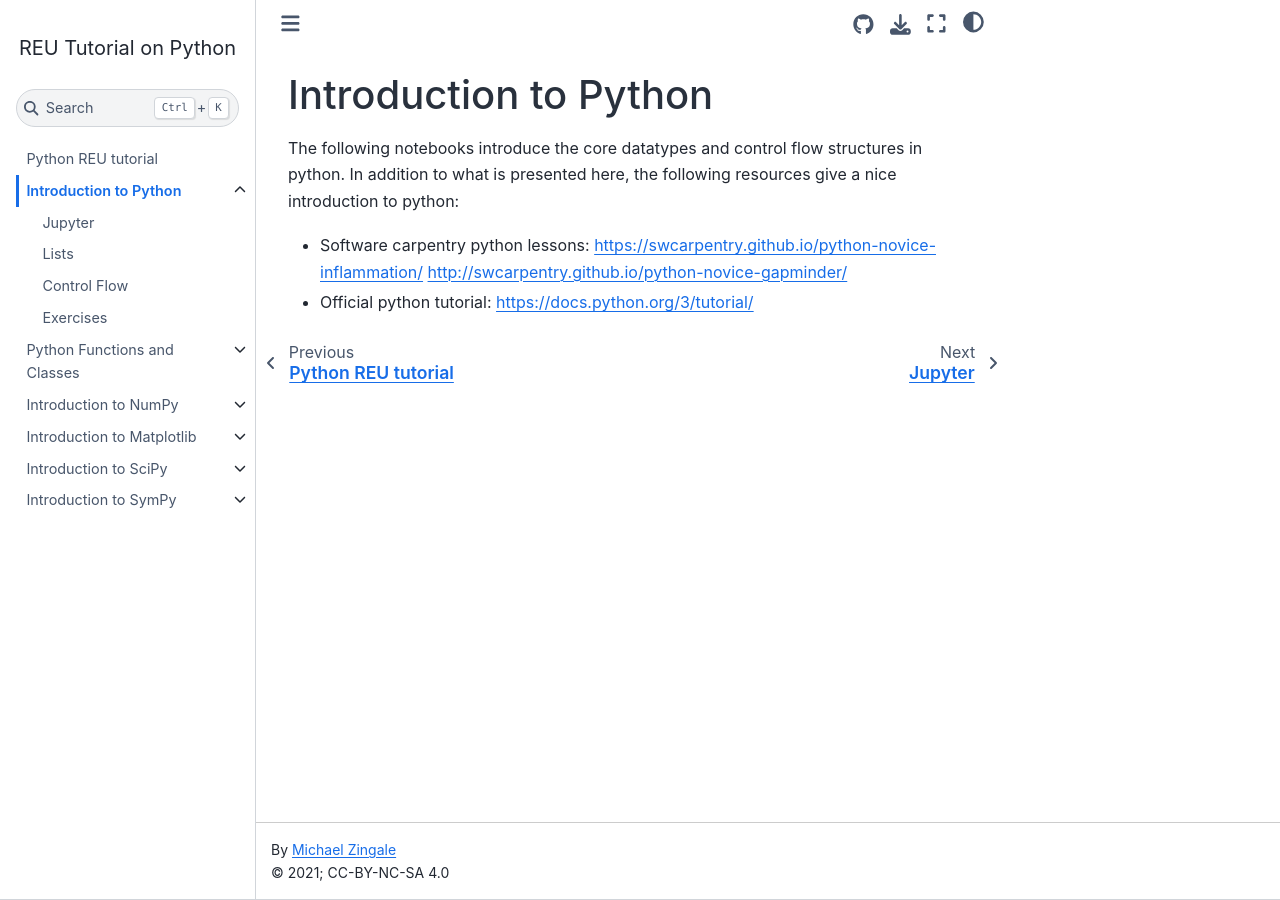
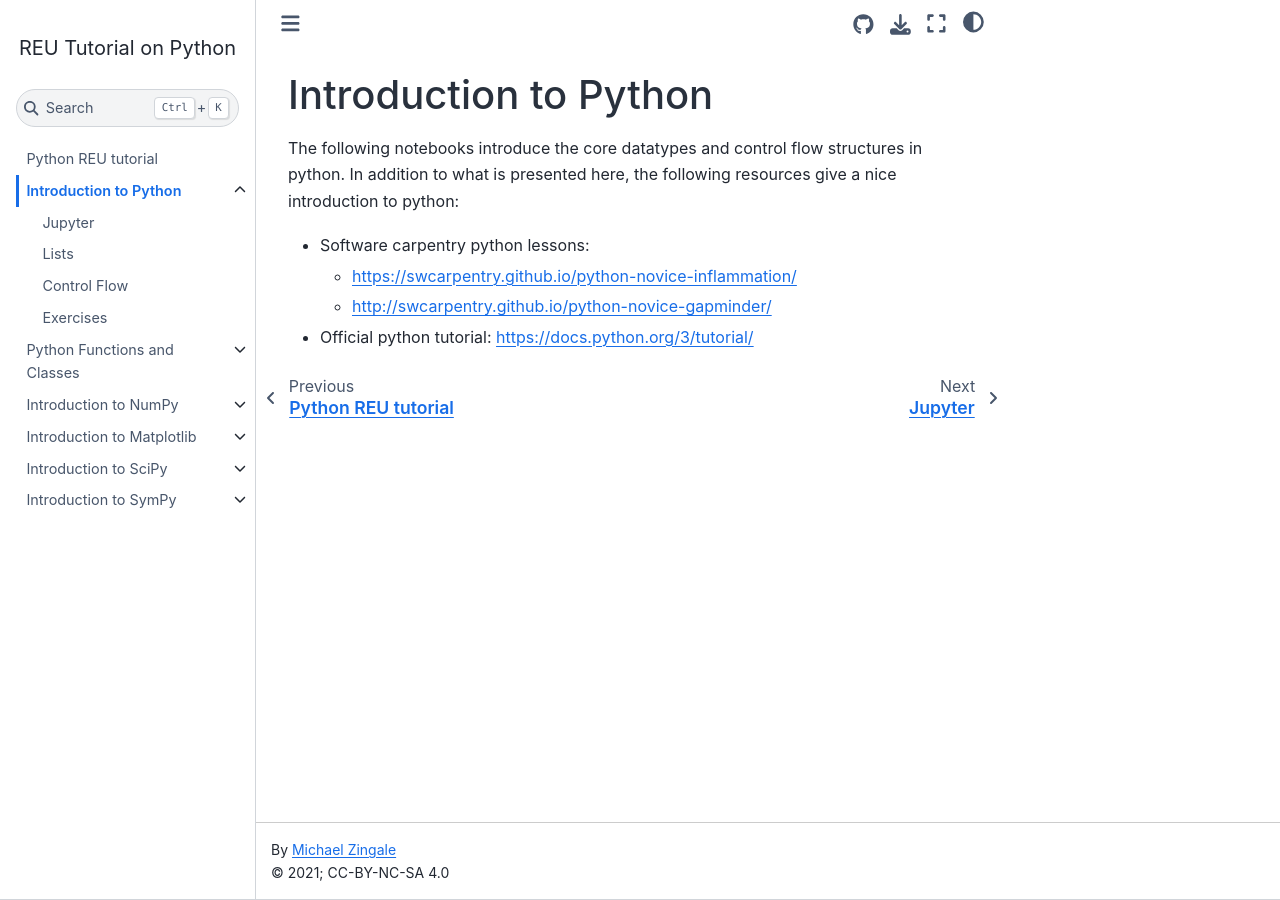
Before and after one commit to sbu-phy-ast-reu/reu-python-tutorial, a Jupyter Book: the page built from content/01-python-basics/python.md, in a window 1280 px wide. Built offline with Jupyter Book 1.0.4 settings and Sphinx 7.4.7 and the Sphinx Book theme 1.1.4, drawn with Linux system fonts in a browser that asks for light colours; pages that are not in the unit, such as notebooks, are missing from menus.

Commit message:
fix list

```diff
--- a/content/01-python-basics/python.md
+++ b/content/01-python-basics/python.md
@@ -5,8 +5,8 @@ structures in python.  In addition to what is presented here, the
 following resources give a nice introduction to python:
 
 * Software carpentry python lessons:
-  https://swcarpentry.github.io/python-novice-inflammation/
-  http://swcarpentry.github.io/python-novice-gapminder/
+  * https://swcarpentry.github.io/python-novice-inflammation/
+  * http://swcarpentry.github.io/python-novice-gapminder/
 
 * Official python tutorial:
   https://docs.python.org/3/tutorial/
```
